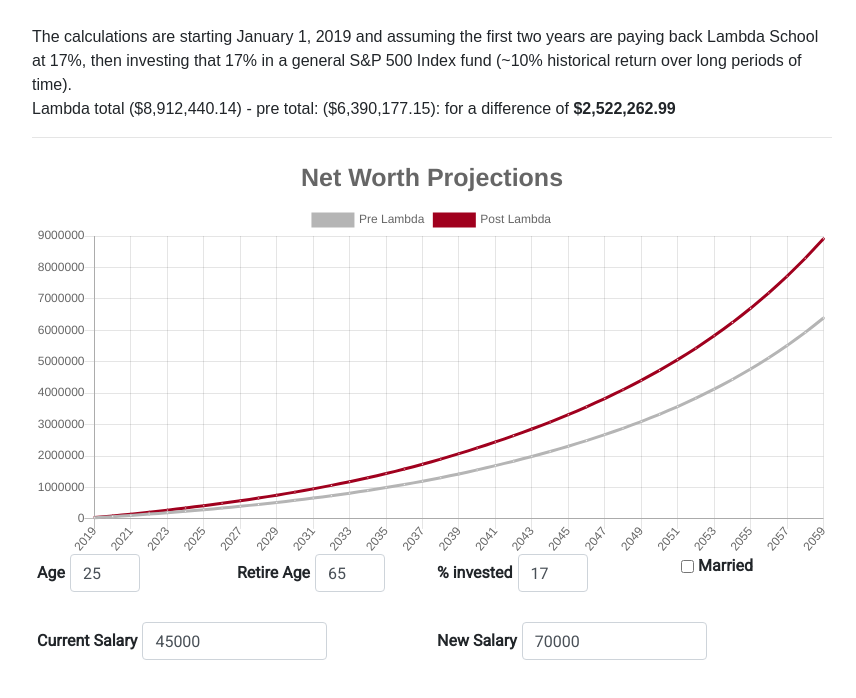
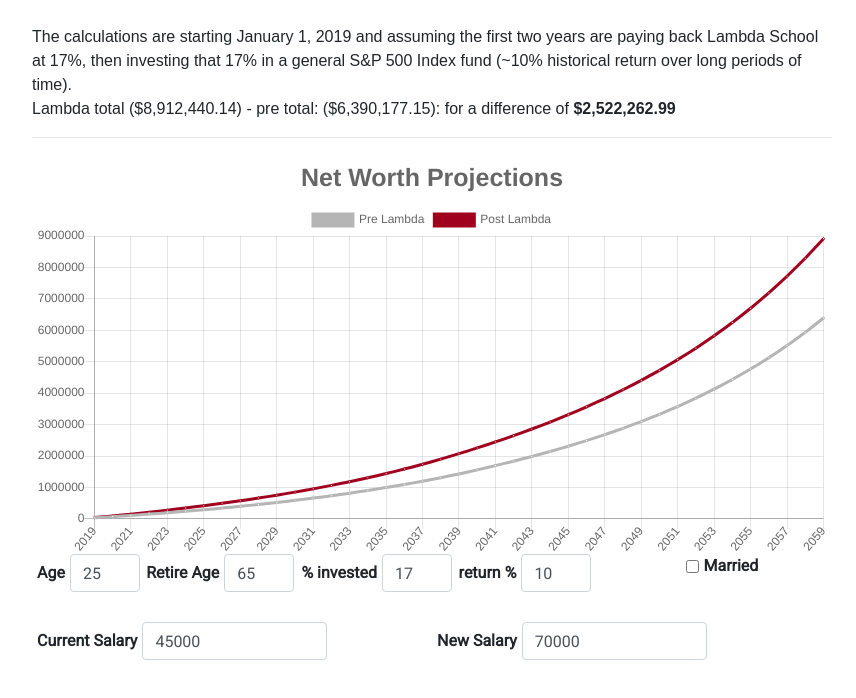
Before and after one commit to tgreenhalgh/incomeGraph, a React (Create React App) app: page / in a window 1280 px wide. Shown: the top 698 px of the page, without its empty margins (208-1064 px from the left). Built offline with nearby package versions, Linux system fonts and the light colour scheme.

Commit message:
makes rate of return for investment changeable

```diff
--- a/src/components/InputForm.js
+++ b/src/components/InputForm.js
@@ -22,7 +22,7 @@ class InputForm extends React.Component {
       newIncome: 70000,
       curInvestment: 0,
       newInvestment: 0,
-      investmentReturn: 0.1,
+      investmentReturn: 10,
       married: false,
       annualRaise: 0.04,
       percentOfIncomeToInvest: 17,
@@ -55,6 +55,7 @@ class InputForm extends React.Component {
     let labels = [];
     let yearStart = new Date().getFullYear() + 1;
     let percentOfIncomeToInvest = this.state.percentOfIncomeToInvest / 100;
+    let investmentReturn = this.state.investmentReturn / 100;
 
     if (current) {
       annualSalary = this.state.curIncome;
@@ -84,8 +85,7 @@ class InputForm extends React.Component {
         else investedAmount = 0;
       }
 
-      investedTotal =
-        investedTotal * (1 + this.state.investmentReturn) + investedAmount;
+      investedTotal = investedTotal * (1 + investmentReturn) + investedAmount;
 
       salaryTotal += afterInvestedSalary;
       netWorth = salaryTotal + investedTotal;
@@ -223,7 +223,7 @@ class InputForm extends React.Component {
                 />
               </FormGroup>
             </div>
-            <div className="col-sm all">
+            <div style={{ marginLeft: '-80px' }} className="col-sm all">
               <FormGroup>
                 <Label style={{ padding: '0 5px' }}>Retire Age</Label>
                 <Input
@@ -235,7 +235,7 @@ class InputForm extends React.Component {
                 />
               </FormGroup>
             </div>
-            <div className="col-sm all">
+            <div style={{ marginLeft: '-34px' }} className="col-sm all">
               <FormGroup>
                 <Label style={{ padding: '0 5px' }}>% invested</Label>
                 <Input
@@ -244,6 +244,18 @@ class InputForm extends React.Component {
                   name="percentOfIncomeToInvest"
                   onChange={this.handleInputChange}
                   value={this.state.percentOfIncomeToInvest}
+                />
+              </FormGroup>
+            </div>
+            <div style={{ marginLeft: '-32px' }} className="col-sm all">
+              <FormGroup>
+                <Label style={{ padding: '0 5px' }}>return %</Label>
+                <Input
+                  style={{ width: '70px' }}
+                  type="number"
+                  name="investmentReturn"
+                  onChange={this.handleInputChange}
+                  value={this.state.investmentReturn}
                 />
               </FormGroup>
             </div>
```
